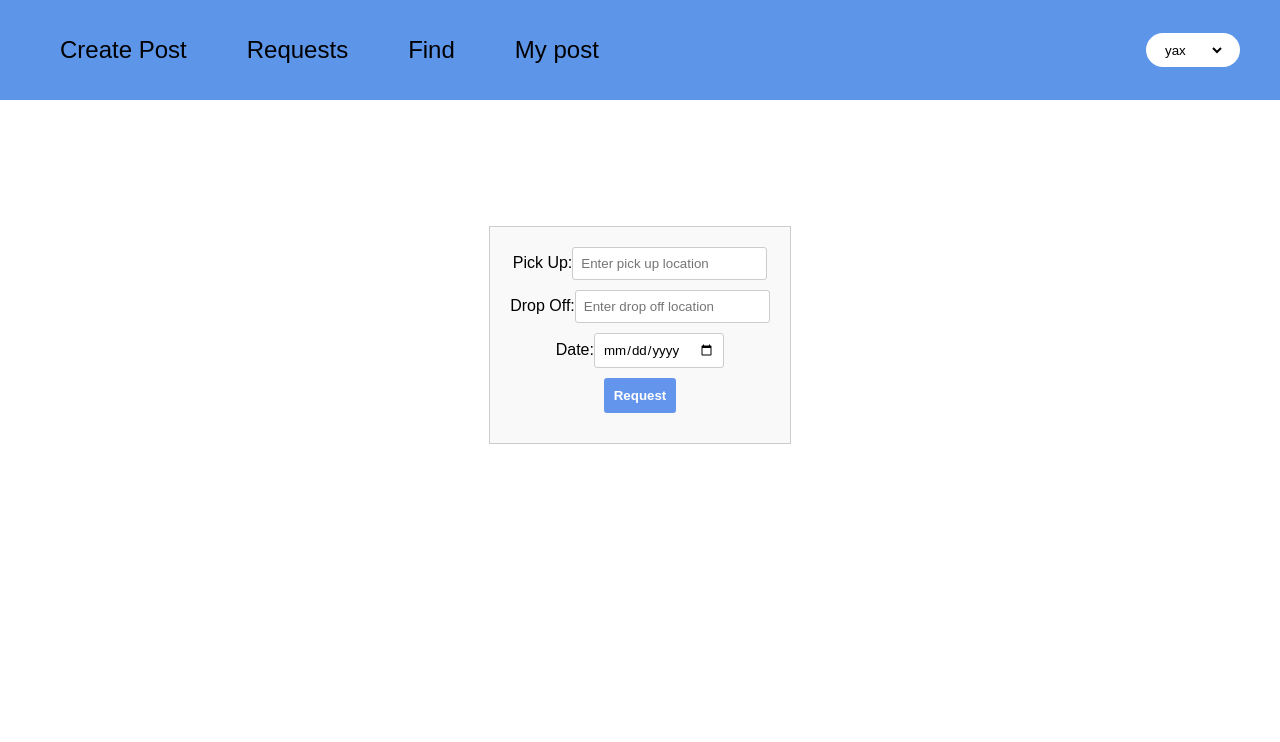
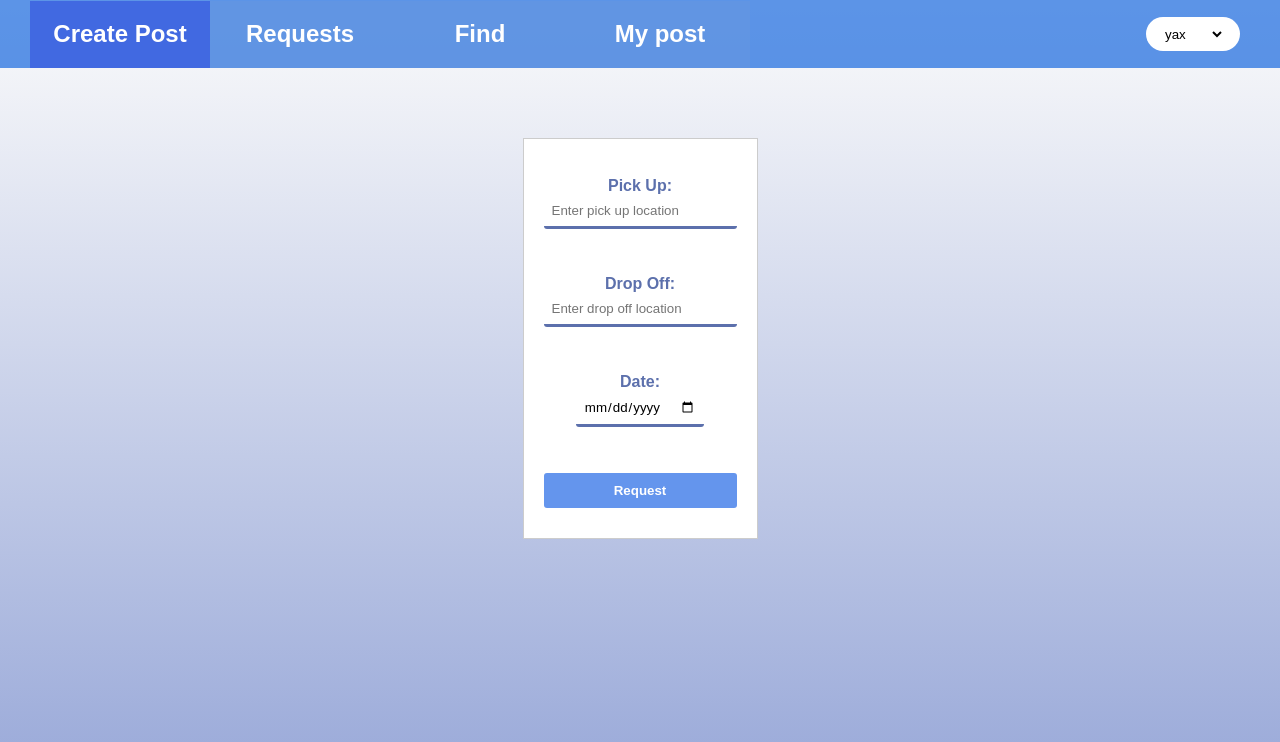
Before and after one commit to Dhruvil1802/curbconnect, a React (Create React App) app: page / in a window 1280 px wide. Both pictures are taken after a click on the item "Create Post". Shown: the top 742 px of the page. Built offline with nearby package versions, Linux system fonts and the light colour scheme.

Commit message:
updated UI

```diff
--- a/src/App.js
+++ b/src/App.js
@@ -57,6 +57,10 @@ function App() {
         allUsers={allUsers}
         mypost={mypost}
         setMyPost={setMyPost}
+        formOpen={formOpen}
+        requestOpen={requestOpen}
+        findOpen={findOpen}
+        mypostOpen={mypostOpen}
       />
       <Body
         formOpen={formOpen}
--- a/src/Createpost.js
+++ b/src/Createpost.js
@@ -2,13 +2,18 @@ import React, { useState } from "react";
 import "./curbconnect.css";
 
 function Createpost({ formOpen, user, mypost, setMyPost, funcMyPost }) {
-  const [pickup, setPickup] = useState("");
-  const [drop, setDrop] = useState("");
+  const [pick_up, setPickup] = useState("");
+  const [drop_off, setDrop] = useState("");
   const [date, setDate] = useState("");
 
   const handleFormSubmit = (event) => {
     event.preventDefault();
-    const current_post = { date: date, pickup: pickup, drop: drop, user: user };
+    const current_post = {
+      date: date,
+      pick_up: pick_up,
+      drop_off: drop_off,
+      user: user,
+    };
 
     localStorage.setItem(
       `${user}_posts`,
@@ -26,34 +31,46 @@ function Createpost({ formOpen, user, mypost, setMyPost, funcMyPost }) {
       {formOpen && (
         <div className="form-container">
           <form onSubmit={handleFormSubmit}>
+            <br />
             <div>
               <label>Pick Up:</label>
+              <br />
               <input
                 type="text"
                 placeholder="Enter pick up location"
                 onChange={(e) => setPickup(e.target.value)}
-                value={pickup}
+                value={pick_up}
               />
             </div>
+            <br />
+            <br />
             <div>
               <label>Drop Off:</label>
+              <br />
               <input
                 type="text"
                 placeholder="Enter drop off location"
                 onChange={(e) => setDrop(e.target.value)}
-                value={drop}
+                value={drop_off}
               />
             </div>
+            <br />
+            <br />
             <div>
               <label>Date:</label>
+              <br />
               <input
                 type="date"
                 onChange={(e) => setDate(e.target.value)}
                 value={date}
               />
             </div>
+            <br />
+            <br />
             <div>
-              <button type="submit">Request</button>
+              <button className="form_button" type="submit">
+                Request
+              </button>
             </div>
           </form>
         </div>
--- a/src/Find.js
+++ b/src/Find.js
@@ -59,19 +59,21 @@ function Post({ post, setRequestedTo, setRequestedFrom, user }) {
   }
   return (
     <div className="post_div">
-      <div>
+      <div className="post_user">
         <p>{post.user}</p>
       </div>
       <br />
-      <br />
-      <div>
-        pick up : <br />
-        <p>{post.pick_up}</p>
+      <div className="post_img_div">
+        <img className="post_img" src="images/image1.png" alt="image1.png" />
       </div>
       <br />
       <br />
+      <br />
       <div>
-        drop off :<br /> <p>{post.drop_off}</p>
+        travel: <br />
+        <p>
+          {post.pick_up} to {post.drop_off}
+        </p>
       </div>
       <br />
       <br />
@@ -81,7 +83,9 @@ function Post({ post, setRequestedTo, setRequestedFrom, user }) {
       <br />
       <br />
       <div>
-        <button onClick={() => handleRequest()}>Request</button>
+        <button className="request_button" onClick={() => handleRequest()}>
+          Request
+        </button>
       </div>
     </div>
   );
@@ -100,8 +104,8 @@ function Search({
   setRequestedFrom,
 }) {
   return (
-    <div>
-      <div>
+    <>
+      <div className="search_div">
         Pick-up:
         <input
           type="search"
@@ -125,7 +129,7 @@ function Search({
         />
       </div>
 
-      <div className="form-container">
+      <div>
         {displayContent
           .filter(
             (post) =>
@@ -176,6 +180,6 @@ function Search({
         <Post post={post} />
       ))} */}
       </div>
-    </div>
+    </>
   );
 }
--- a/src/Header.js
+++ b/src/Header.js
@@ -10,6 +10,10 @@ export default function Header({
   SetSelectedUser,
   mypost,
   setMyPost,
+  formOpen,
+  requestOpen,
+  findOpen,
+  mypostOpen,
 }) {
   function handleSetSelectedUser(event) {
     const newUser = event.target.value;
@@ -26,17 +30,45 @@ export default function Header({
     <div>
       <header>
         <ul>
-          <li className="Create" onClick={createPost}>
-            Create Post
+          <li>
+            <button
+              className={`Request header_button ${
+                formOpen ? "active_header_button" : ""
+              }`}
+              onClick={createPost}
+            >
+              Create Post
+            </button>
           </li>
-          <li className="Request" onClick={request}>
-            Requests
+          <li>
+            <button
+              className={`Request header_button ${
+                requestOpen ? "active_header_button" : ""
+              }`}
+              onClick={request}
+            >
+              Requests
+            </button>
           </li>
-          <li className="Request" onClick={Find}>
-            Find
+          <li>
+            <button
+              className={`Request header_button ${
+                findOpen ? "active_header_button" : ""
+              }`}
+              onClick={Find}
+            >
+              Find
+            </button>
           </li>
-          <li className="MyPost" onClick={MyPost}>
-            My post
+          <li>
+            <button
+              className={`Request header_button ${
+                mypostOpen ? "active_header_button" : ""
+              }`}
+              onClick={MyPost}
+            >
+              My post
+            </button>
           </li>
 
           <li className="Users">
--- a/src/Mypost.js
+++ b/src/Mypost.js
@@ -11,21 +11,23 @@ export default function MyPost({ mypostOpen, mypost }) {
 
 function Post({ post }) {
   return (
-    <div className="form-container">
+    <>
       <div className="post_div">
-        <div>
+        <div className="post_user">
           <p>{post.user}</p>
         </div>
         <br />
         <br />
-        <div>
-          pick up : <br />
-          <p>{post.pickup}</p>
+        <div className="post_img_div">
+          <img className="post_img" src="images/image1.png" alt="image1.png" />
         </div>
         <br />
-        <br />
+
         <div>
-          drop off :<br /> <p>{post.drop}</p>
+          travel: <br />
+          <p>
+            {post.pick_up} to {post.drop_off}
+          </p>
         </div>
         <br />
         <br />
@@ -34,7 +36,10 @@ function Post({ post }) {
         </div>
         <br />
         <br />
+        {/* <div>
+          <button onClick={() => handleRequest()}>Request</button>
+        </div> */}
       </div>
-    </div>
+    </>
   );
 }
--- a/src/Request.js
+++ b/src/Request.js
@@ -46,21 +46,24 @@ function Post({ post, setRequestedFrom, setRequestedTo }) {
   }
 
   return (
-    <div className="form-container">
+    <div>
       <div className="post_div">
-        <div>
+        <div className="post_user">
           <p>{post.user}</p>
         </div>
         <br />
+        <div className="post_img_div">
+          <img className="post_img" src="images/image1.png" alt="image1.png" />
+        </div>
         <br />
-        <div>
-          pick up : <br />
-          <p>{post.pick_up}</p>
-        </div>
+
         <br />
         <br />
         <div>
-          drop off :<br /> <p>{post.drop_off}</p>
+          travel: <br />
+          <p>
+            {post.pick_up} to {post.drop_off}
+          </p>
         </div>
         <br />
         <br />
@@ -70,8 +73,21 @@ function Post({ post, setRequestedFrom, setRequestedTo }) {
         <br />
         <br />
         <div>
-          <button onClick={() => handleRequest(true)}>accept</button>
-          <button onClick={() => handleRequest(false)}>decline</button>
+          {post.accepted ? (
+            <button
+              className="accept_button"
+              onClick={() => handleRequest(false)}
+            >
+              Decline
+            </button>
+          ) : (
+            <button
+              className="accept_button"
+              onClick={() => handleRequest(true)}
+            >
+              Accept
+            </button>
+          )}
         </div>
       </div>
     </div>
--- a/src/curbconnect.css
+++ b/src/curbconnect.css
@@ -5,6 +5,8 @@ body {
   min-height: 100vh;
   margin: 0;
   font-family: sans-serif;
+  background: linear-gradient(#fbfbfb, #97a7d8);
+  background-attachment: fixed;
 }
 
 .body-container {
@@ -14,14 +16,17 @@ body {
   flex-direction: column;
   justify-content: center;
   align-items: center;
+  position: relative;
 }
 
 .form-container {
   margin-top: 20px;
   padding: 20px;
   border: 1px solid #ccc;
-  background-color: #f9f9f9;
+  background-color: white;
   text-align: center;
+  color: #5c70ac;
+  font-weight: 600;
 }
 
 form {
@@ -39,12 +44,19 @@ form label {
 
 form input {
   padding: 8px;
-  border: 1px solid #ccc;
+  border: 0px;
+  border-bottom: 3px solid #5c70ac;
   border-radius: 3px;
+  background-color: white;
 }
-
+form input:focus {
+  border: 0px;
+  border-bottom: 3px solid #234ecd;
+  outline: 0px;
+}
 form button {
   padding: 10px;
+  width: 100%;
   border: none;
   border-radius: 3px;
   background-color: #6495ed;
@@ -69,4 +81,80 @@ form button:hover {
   border: 1px solid #ccc;
   background-color: #f9f9f9;
   text-align: center;
+  border-radius: 30px;
 }
+
+.search_div {
+  position: fixed;
+  top: 100px;
+  left: 50px;
+  right: 0;
+  width: 200px;
+  background-color: white;
+  padding: 20px;
+  justify-content: center;
+  align-items: center;
+  border-radius: 20px;
+}
+
+.search_div input {
+  margin-right: 10px;
+  padding: 10px;
+  font-size: 14px;
+  width: 180px;
+  border-radius: 8px;
+}
+
+.post_img_div {
+  width: 300px;
+  height: 200px;
+  margin-left: 4px;
+  border: 0px solid black;
+  border-radius: 20px;
+}
+
+.post_img {
+  max-width: 100%;
+  height: 100%;
+  background-size: cover;
+  border-radius: 20px;
+}
+
+.post_user {
+  margin-top: 0px;
+  margin-left: 0px;
+  width: 100%;
+  height: 30px;
+  align-content: center;
+  color: #5c70ac;
+  font-size: x-large;
+  font-weight: 600;
+
+  border-radius: 10px;
+}
+.request_button {
+  height: 40px;
+  width: 100%;
+  background-color: #6295e0ad;
+  border: none;
+  border-radius: 10px;
+  color: white;
+  font-size: larger;
+}
+.accept_button {
+  height: 40px;
+  width: 100%;
+  background-color: #6295e0ad;
+  border: none;
+  border-radius: 10px;
+  color: white;
+  font-size: larger;
+}
+
+.accept_button:hover {
+  background-color: #4169e1;
+}
+
+.request_button:hover {
+  background-color: #4169e1;
+}
--- a/src/header.css
+++ b/src/header.css
@@ -3,8 +3,8 @@ header {
   top: 0;
   left: 0;
   width: 100%;
-  height: 10%;
-  z-index: 100;
+  height: 6%;
+  z-index: 1;
   display: flex;
   justify-content: space-between;
   background-color: #1163ddad;
@@ -21,7 +21,7 @@ div ul {
 div ul li {
   color: #fff;
   list-style: none;
-  margin: 0 30px;
+  margin: 0 0px;
   cursor: pointer;
 }
 
@@ -44,7 +44,7 @@ div ul li {
 
 .Users {
   font-size: x-large;
-  color: black;
+  color: #1e4f98ad;
   margin-left: auto;
   cursor: pointer;
   margin-right: 70px;
@@ -52,7 +52,7 @@ div ul li {
 
 .user {
   background-color: white;
-  color: white;
+  color: #1e4f98ad;
   padding: 8px 15px;
   border-radius: 20px;
   margin-left: 10px;
@@ -69,3 +69,21 @@ div ul li {
 .options_color {
   color: black;
 }
+
+.header_button {
+  height: 67px;
+  width: 180px;
+  background-color: #6295e0ad;
+  border: 0px;
+  color: white;
+  font-size: x-large;
+  font-weight: 600;
+}
+
+.header_button:hover {
+  background-color: #4169e1;
+}
+
+.active_header_button {
+  background-color: #4169e1;
+}
```
Also changed, not shown: public/images/image1.png (added).
